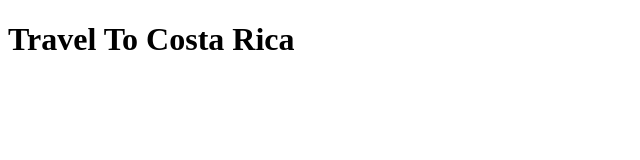
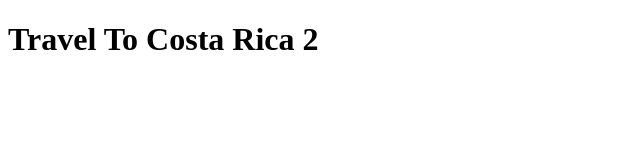
Before and after one commit to ohjing119/ohjing119.github.io, a plain HTML site: page index.html in a window 1280 px wide. Shown: the full height of the page, 0-640 px from the left. Drawn offline with Linux system fonts and the light colour scheme.

Commit message:
Update index.html for testing

```diff
--- a/index.html
+++ b/index.html
@@ -5,6 +5,6 @@
     <title>Project: Travel webpage</title>
   </head>
   <body>
-    <h1>Travel To Costa Rica</h1>
+    <h1>Travel To Costa Rica 2</h1>
   </body>
 </html>
```
